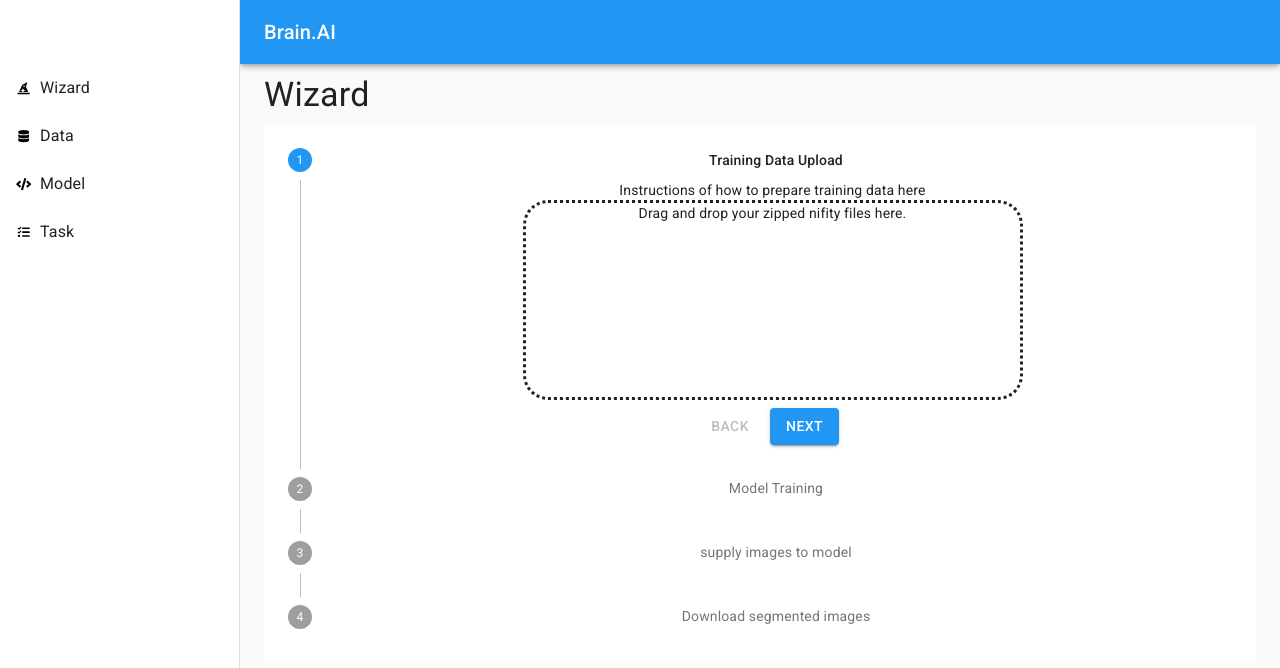
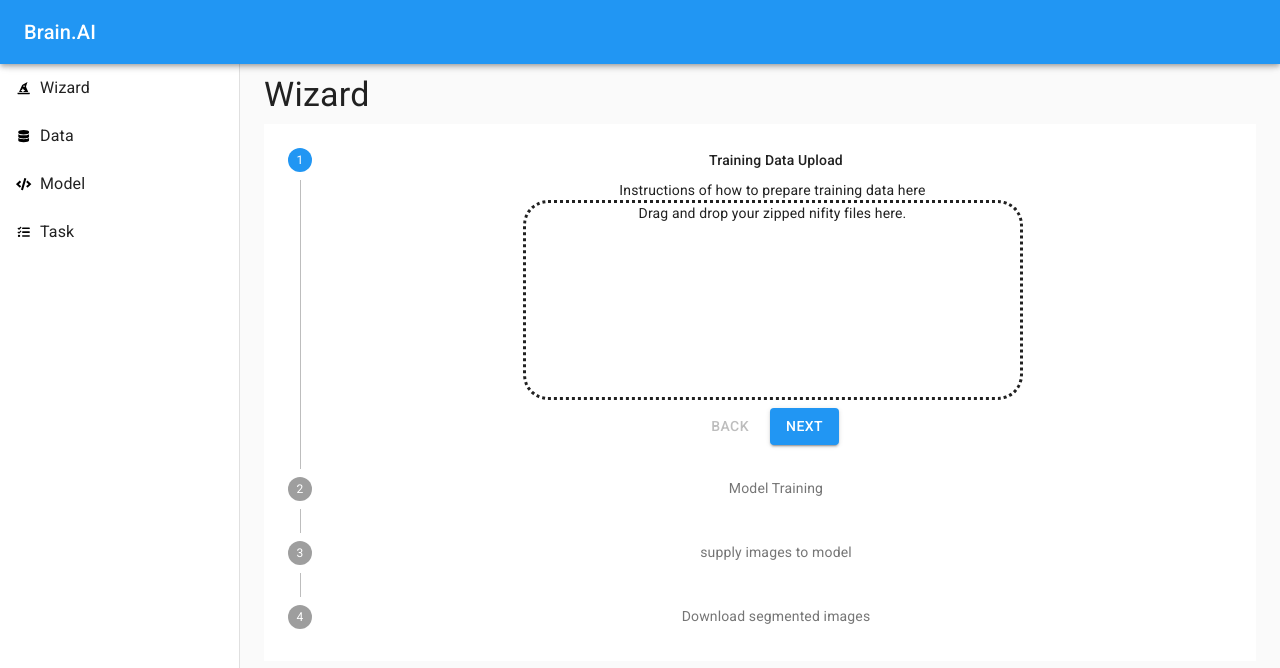
Before and after one commit to CS130-W20/team-B5, a React (Create React App) app: page / in a window 1280 px wide. Shown: the top 668 px of the page. Built offline with nearby package versions, Linux system fonts and the light colour scheme.

Commit message:
change appbar position

```diff
--- a/src/MainPage.js
+++ b/src/MainPage.js
@@ -29,10 +29,7 @@ const useStyles = makeStyles(theme => ({
         },
     },
     appBar: {
-        [theme.breakpoints.up('sm')]: {
-            width: `calc(100% - ${drawerWidth}px)`,
-            marginLeft: drawerWidth,
-        },
+        zIndex: theme.zIndex.drawer + 1
     },
     menuButton: {
         marginRight: theme.spacing(2),
```
